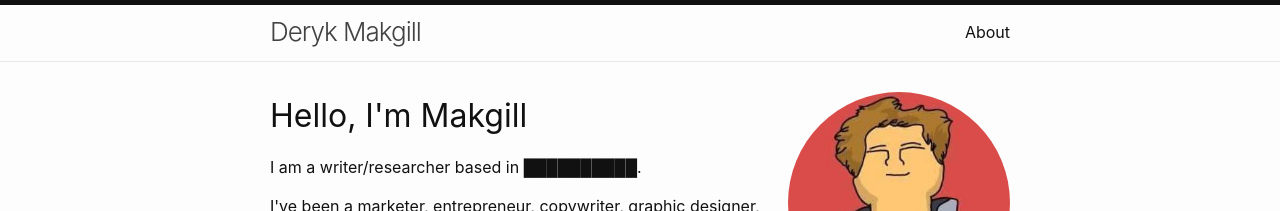
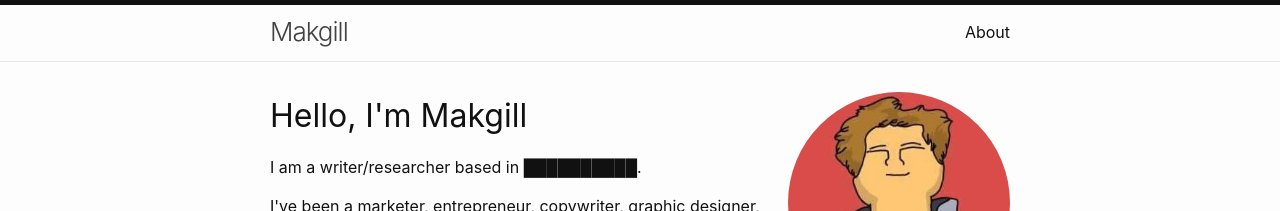
Before and after one commit to derykmakgill/krawisz, a Jekyll site: the page built from index.html, in a window 1280 px wide. Shown: the top 211 px of the page. Built offline with Jekyll 4.4.1, drawn with Linux system fonts in a browser that asks for light colours.

Commit message:
Update _config.yml

```diff
--- a/_config.yml
+++ b/_config.yml
@@ -1,4 +1,4 @@
-title: Deryk Makgill
+title: Makgill
 author:
   name:  Deryk Makgill
   email: deryk@makgill.ch
```
